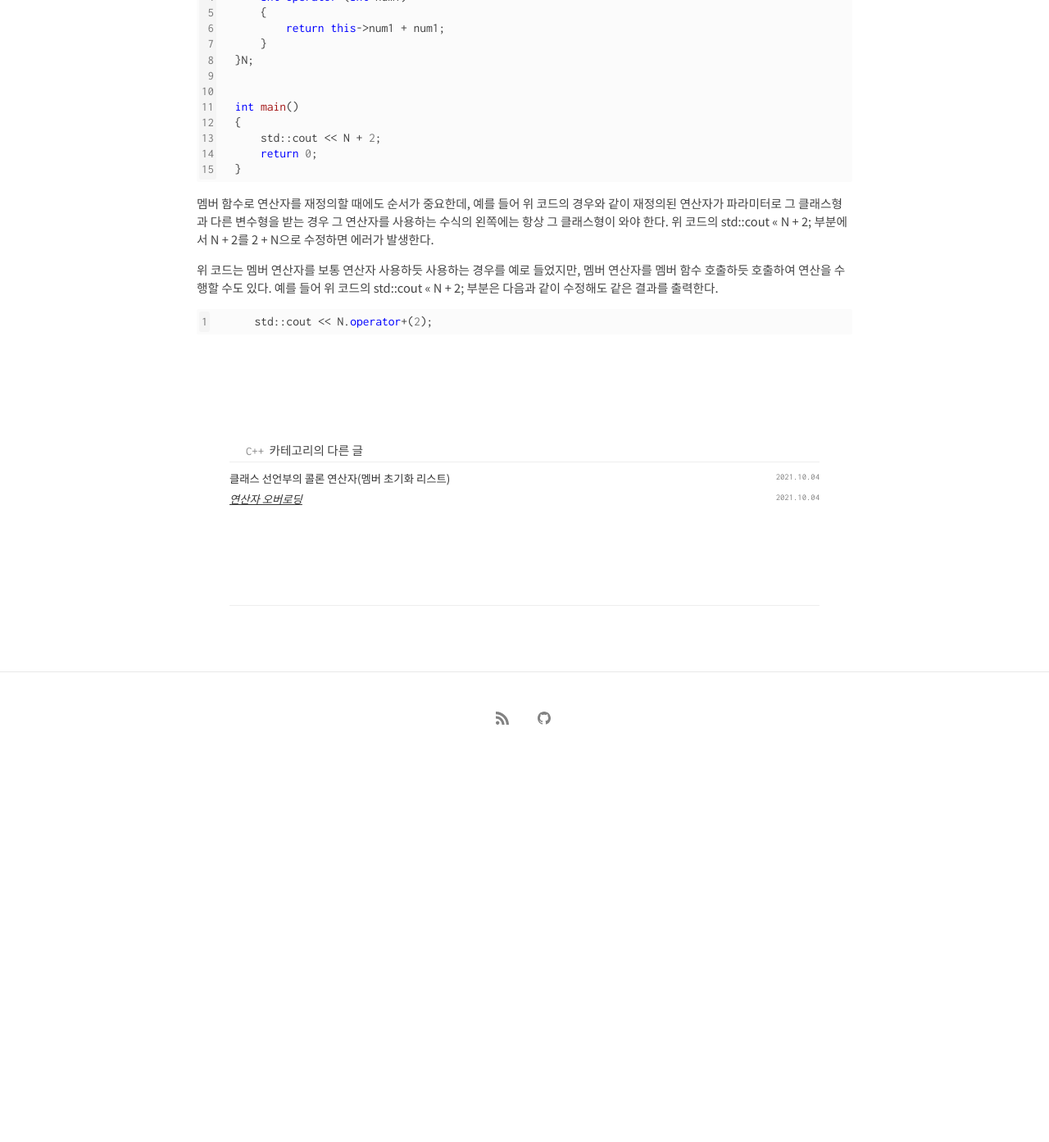
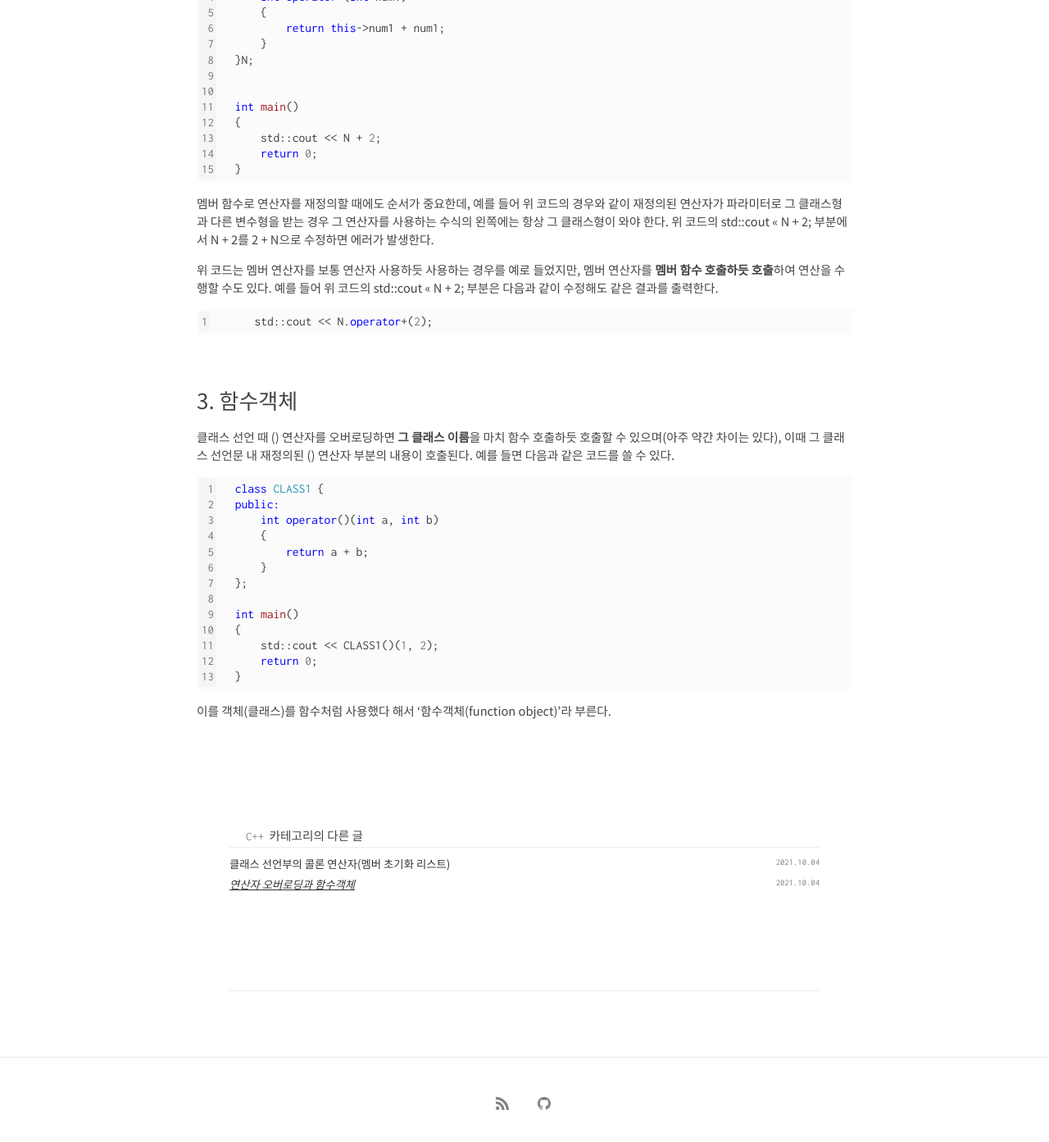
Before and after one commit to kangwooklee29/blog, a Jekyll site: the page built from C++/_posts/2021-10-04-연산자 오버로딩과 함수객체.md, in a window 1280 px wide and 1400 px high, scrolled down 1396 px. Shown: the top 1393 px of the window at 82% size. Built offline with Jekyll 4.4.1, drawn with Linux system fonts in a browser that asks for light colours; nearby versions of some CDN libraries; our own code applies the rules of GitHub Pages for plain Markdown files; comment, search, counter and statistics services are not loaded; before the commit the page ends 2326 px from its top, so only the background shows below that; some of the changed text lies outside the part shown.

Commit message:
함수객체 내용 추가

````diff
--- a/C++/_posts/2021-10-04-연산자 오버로딩.md
+++ b/C++/_posts/2021-10-04-연산자 오버로딩과 함수객체.md
@@ -60,8 +60,30 @@ int main()
 ```
 멤버 함수로 연산자를 재정의할 때에도 순서가 중요한데, 예를 들어 위 코드의 경우와 같이 재정의된 연산자가 파라미터로 그 클래스형과 다른 변수형을 받는 경우 그 연산자를 사용하는 수식의 왼쪽에는 항상 그 클래스형이 와야 한다. 위 코드의 std::cout << N + 2; 부분에서 N + 2를 2 + N으로 수정하면 에러가 발생한다.
 
-위 코드는 멤버 연산자를 보통 연산자 사용하듯 사용하는 경우를 예로 들었지만, 멤버 연산자를 멤버 함수 호출하듯 호출하여 연산을 수행할 수도 있다. 예를 들어 위 코드의 std::cout << N + 2; 부분은 다음과 같이 수정해도 같은 결과를 출력한다.
+위 코드는 멤버 연산자를 보통 연산자 사용하듯 사용하는 경우를 예로 들었지만, 멤버 연산자를 **멤버 함수 호출하듯 호출**하여 연산을 수행할 수도 있다. 예를 들어 위 코드의 std::cout << N + 2; 부분은 다음과 같이 수정해도 같은 결과를 출력한다.
 
 ```cpp
     std::cout << N.operator+(2);
 ```
+
+
+### 3. 함수객체
+
+클래스 선언 때 () 연산자를 오버로딩하면 **그 클래스 이름**을 마치 함수 호출하듯 호출할 수 있으며(아주 약간 차이는 있다), 이때 그 클래스 선언문 내 재정의된 () 연산자 부분의 내용이 호출된다. 예를 들면 다음과 같은 코드를 쓸 수 있다.
+
+```cpp
+class CLASS1 {
+public:
+    int operator()(int a, int b)
+    {
+        return a + b;
+    }
+};
+
+int main()
+{
+    std::cout << CLASS1()(1, 2);
+    return 0;
+}
+```
+이를 객체(클래스)를 함수처럼 사용했다 해서 '함수객체(function object)'라 부른다.
````
